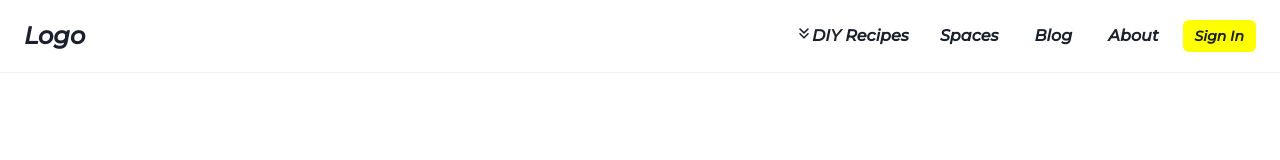
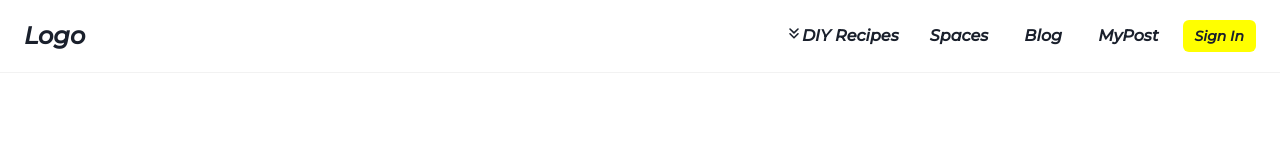
Before and after one commit to akarin-git/next_diy_project, a Next.js app: page / in a window 1280 px wide. Shown: the top 160 px of the page. Built offline with nearby package versions, Linux system fonts and the light colour scheme.

Commit message:
main nav change

```diff
--- a/components/MainNav.js
+++ b/components/MainNav.js
@@ -76,9 +76,9 @@ export default function MainNav() {
               Blog
               </Button>
             </Link>
-            <Link href="/about">
+            <Link href="/me">
               <Button variant="ghost">
-              About
+              MyPost
               </Button>
             </Link>
             </HStack>
@@ -133,9 +133,9 @@ export default function MainNav() {
                     Blog
                   </Button>
                 </Link>
-                <Link href="/about">
+                <Link href="/me">
                   <Button w="full" variant="ghost">
-                    About
+                    MyPost
                   </Button>
                 </Link>
                 <Link href="/signin">
--- a/pages/category/craft.js
+++ b/pages/category/craft.js
@@ -26,8 +26,10 @@ export default function handmade({craftPosts}) {
         (a,b) => new Date(b.created_at) - new Date(a.created_at)
     );
 
-    // console.log(filteredPosts[0].category)
-    const category = filteredPosts[0].category;
+
+        const category = 'craft';
+
+
 
     return (
         <Layout>
--- a/pages/category/handmade.js
+++ b/pages/category/handmade.js
@@ -26,7 +26,7 @@ export default function handmade({handmadePosts}) {
         (a,b) => new Date(b.created_at) - new Date(a.created_at)
     );
 
-    const category = filteredPosts[0].category;
+     const category = 'handmade';
 
     return (
         <Layout>
--- a/pages/recipe/index.js
+++ b/pages/recipe/index.js
@@ -31,10 +31,11 @@ export default function Recipe({recipePosts}) {
         mutate();
     },[]);
 
+     const category = '';
 
     return (
         <Layout>
-            <Bread/>
+            <Bread />
         <div className="head">
             {/* <HeadLayout /> */}
         </div>
```
